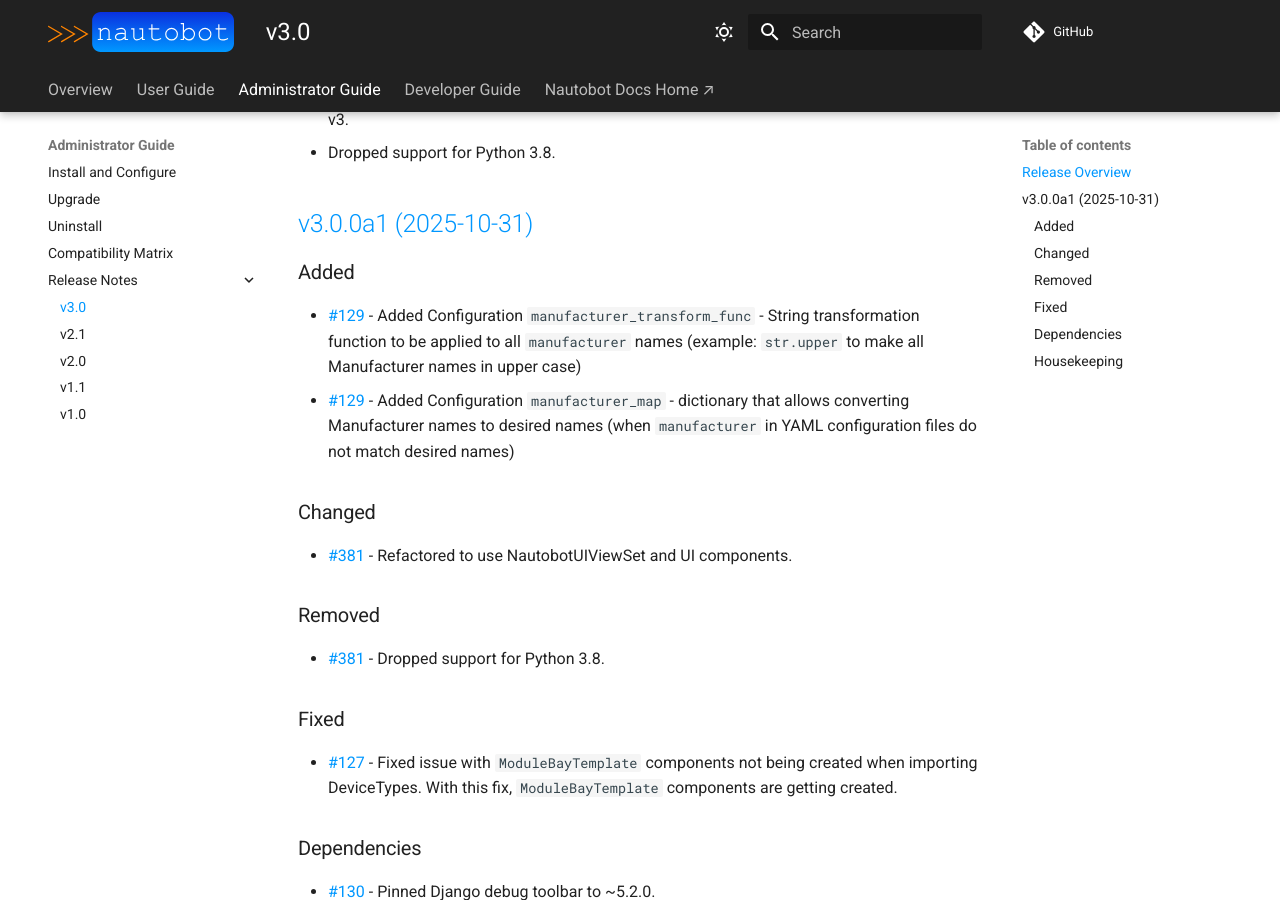
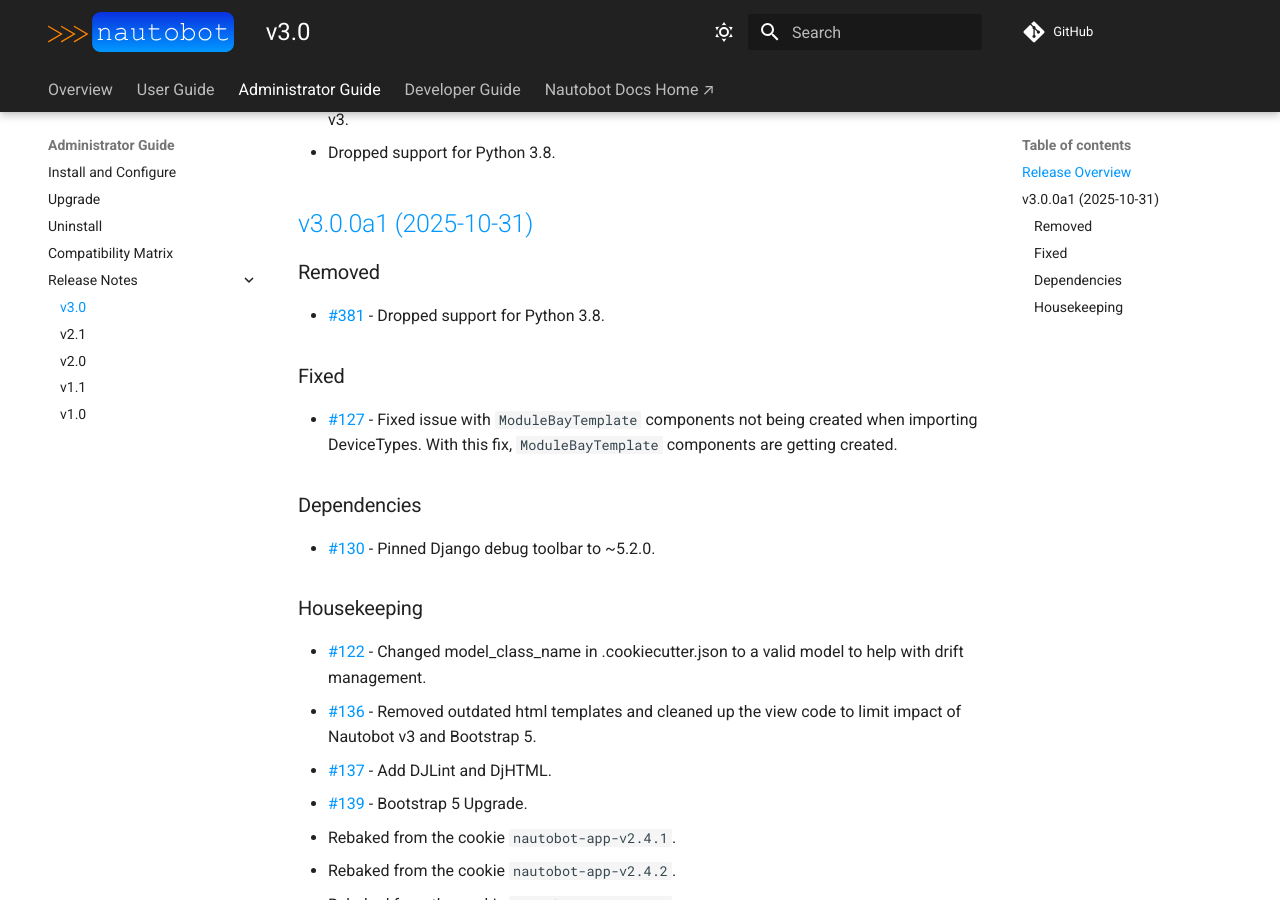
Before and after one commit to nautobot/nautobot-app-welcome-wizard, an MkDocs documentation site: the page built from docs/admin/release_notes/version_3.0.md, in a window 1280 px wide and 900 px high, scrolled down 423 px. Built offline with MkDocs 1.6.1 and Material for MkDocs 9.7.7, drawn with Linux system fonts in a browser that asks for light colours; comment, search, counter and statistics services are not loaded.

Commit message:
Fix comments

```diff
--- a/docs/admin/release_notes/version_3.0.md
+++ b/docs/admin/release_notes/version_3.0.md
@@ -10,15 +10,6 @@
 - Dropped support for Python 3.8.
 
 ## [v3.0.0a1 (2025-10-31)](https://github.com/nautobot/nautobot-app-welcome-wizard/releases/tag/v3.0.0a1)
-
-### Added
-
-- [#129](https://github.com/nautobot/nautobot-app-welcome-wizard/issues/129) - Added Configuration `manufacturer_transform_func` - String transformation function to be applied to all `manufacturer` names (example: `str.upper` to make all Manufacturer names in upper case)
-- [#129](https://github.com/nautobot/nautobot-app-welcome-wizard/issues/129) - Added Configuration `manufacturer_map` - dictionary that allows converting Manufacturer names to desired names (when `manufacturer` in YAML configuration files do not match desired names)
-
-### Changed
-
-- [#381](https://github.com/nautobot/nautobot-app-welcome-wizard/issues/381) - Refactored to use NautobotUIViewSet and UI components.
 
 ### Removed
 
```
